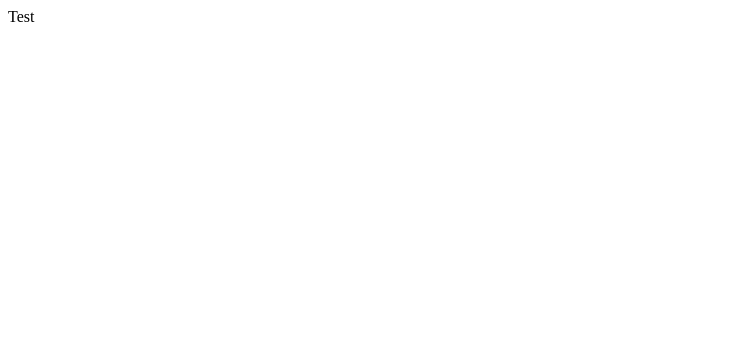
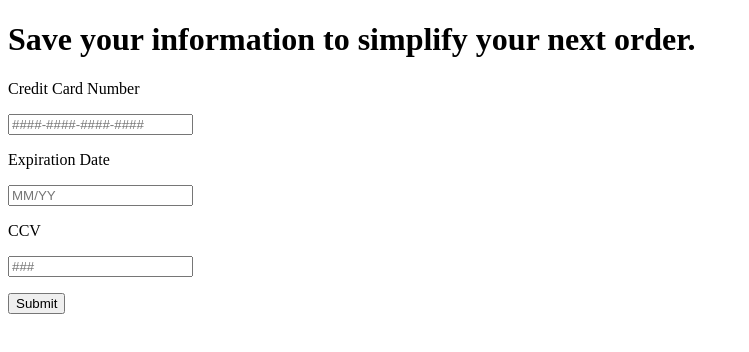
Before and after one commit to ZionLangan/FastFit, a plain HTML site: page pages/about.html in a window 1280 px wide. Shown: the whole page, without its empty margins (0-749 px from the left). Drawn offline with Linux system fonts and the light colour scheme.

Commit message:
Update about.html

```diff
--- a/pages/about.html
+++ b/pages/about.html
@@ -3,7 +3,27 @@
 	<HEAD>
 		<TITLE>Hyperlinks</TITLE>
 	</HEAD>
+
 	<BODY>
-		<A>Test</A>
+		<div class="container">
+        <div class="row">
+            <div class="col-xs-12">
+                <h1 class="text-center">Save your information to simplify your next order.</h1>
+		<p class="lead text-center">Credit Card Number</P>
+                <input type="email" class="form-control" placeholder="####-####-####-####">
+		<p class="lead text-center">Expiration Date</P>
+                <input type="email" class="form-control" placeholder="MM/YY">
+		<p class="lead text-center">CCV</p>
+                <input type="email" class="form-control" placeholder="###">
+		<p></p>
+			<span class="input-group-btn">
+				<button class="btn btn-primary" type="button">
+					Submit
+				</button>
+			</span>
+
+            </div>
+        </div>
+    </div>
 	</BODY>
 </HTML>
```
